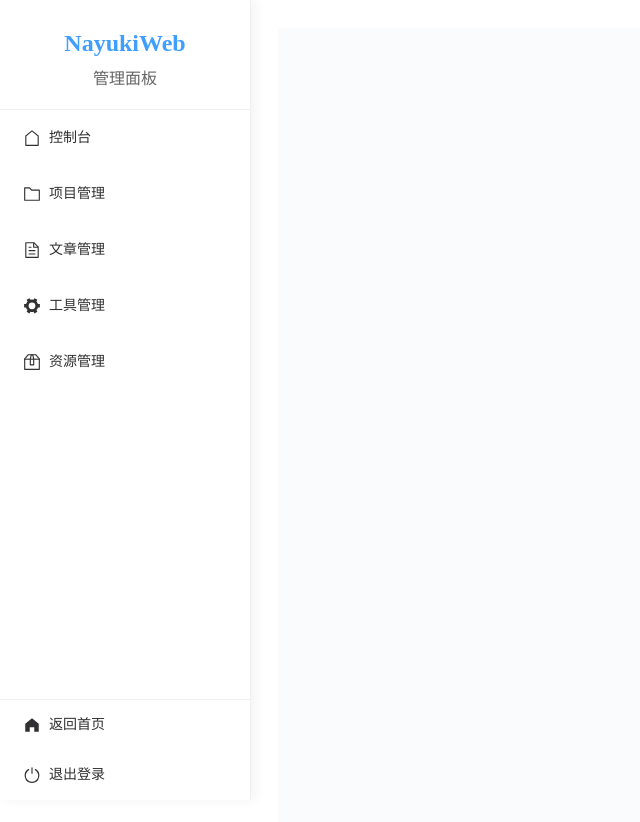
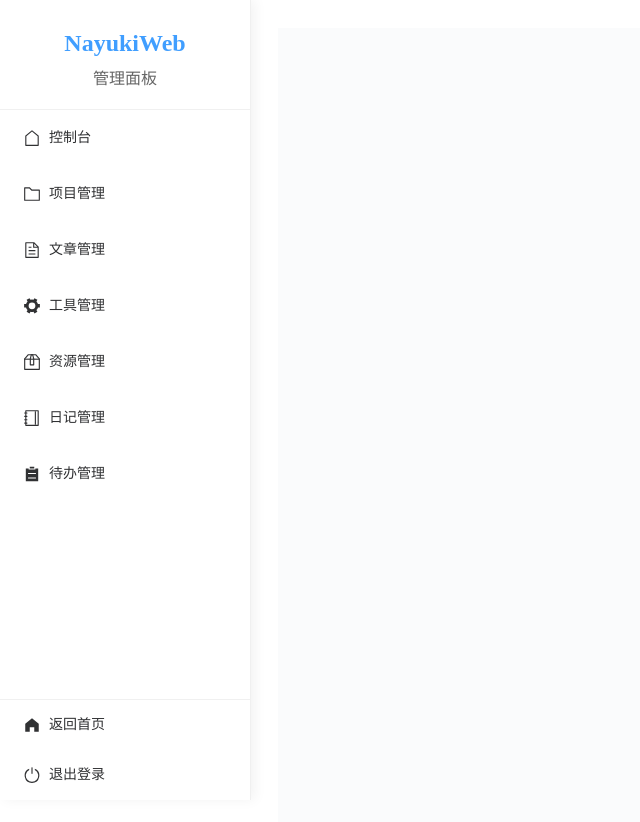
Before and after one commit to NayukiChiba/NyeWeb, a Vue app in the folder frontend/: page /admin in a window 1280 px wide. Shown: the top 822 px of the page, without its empty margins (0-640 px from the left). Built offline with nearby package versions, Linux system fonts and the light colour scheme; sample sign-in values are in the browser's storage.

Commit message:
feat(管理端): 侧边栏新增日记管理和待办管理入口
- 桌面端侧边栏添加日记管理和待办管理菜单项

- 移动端汉堡菜单同步添加对应导航链接

- 导入 Notebook 和 List 图标组件

```diff
--- a/frontend/src/components/Admin/AdminSidebar.vue
+++ b/frontend/src/components/Admin/AdminSidebar.vue
@@ -31,6 +31,14 @@
         <div class="mobile-menu-item" @click="navigateTo('/admin/resources')">
           <el-icon><Box /></el-icon>
           <span>资源管理</span>
+        </div>
+        <div class="mobile-menu-item" @click="navigateTo('/admin/diaries')">
+          <el-icon><Notebook /></el-icon>
+          <span>日记管理</span>
+        </div>
+        <div class="mobile-menu-item" @click="navigateTo('/admin/todos')">
+          <el-icon><List /></el-icon>
+          <span>待办管理</span>
         </div>
         <div class="mobile-menu-item" @click="goHome">
           <el-icon><HomeFilled /></el-icon>
@@ -95,6 +103,20 @@
           <span>资源管理</span>
         </el-menu-item>
 
+        <el-menu-item class="menu-item" index="/admin/diaries">
+          <el-icon>
+            <Notebook/>
+          </el-icon>
+          <span>日记管理</span>
+        </el-menu-item>
+
+        <el-menu-item class="menu-item" index="/admin/todos">
+          <el-icon>
+            <List/>
+          </el-icon>
+          <span>待办管理</span>
+        </el-menu-item>
+
       </el-menu>
 
       <div class="sidebar-footer">
@@ -121,7 +143,7 @@
 <script setup>
 import {computed, ref, onMounted, onBeforeUnmount} from 'vue'
 import {useRoute, useRouter} from 'vue-router'
-import {Box, Document, Folder, HomeFilled, House, SwitchButton, Tools, Menu} from '@element-plus/icons-vue'
+import {Box, Document, Folder, HomeFilled, House, SwitchButton, Tools, Menu, Notebook, List} from '@element-plus/icons-vue'
 
 const route = useRoute()
 const router = useRouter()
```
